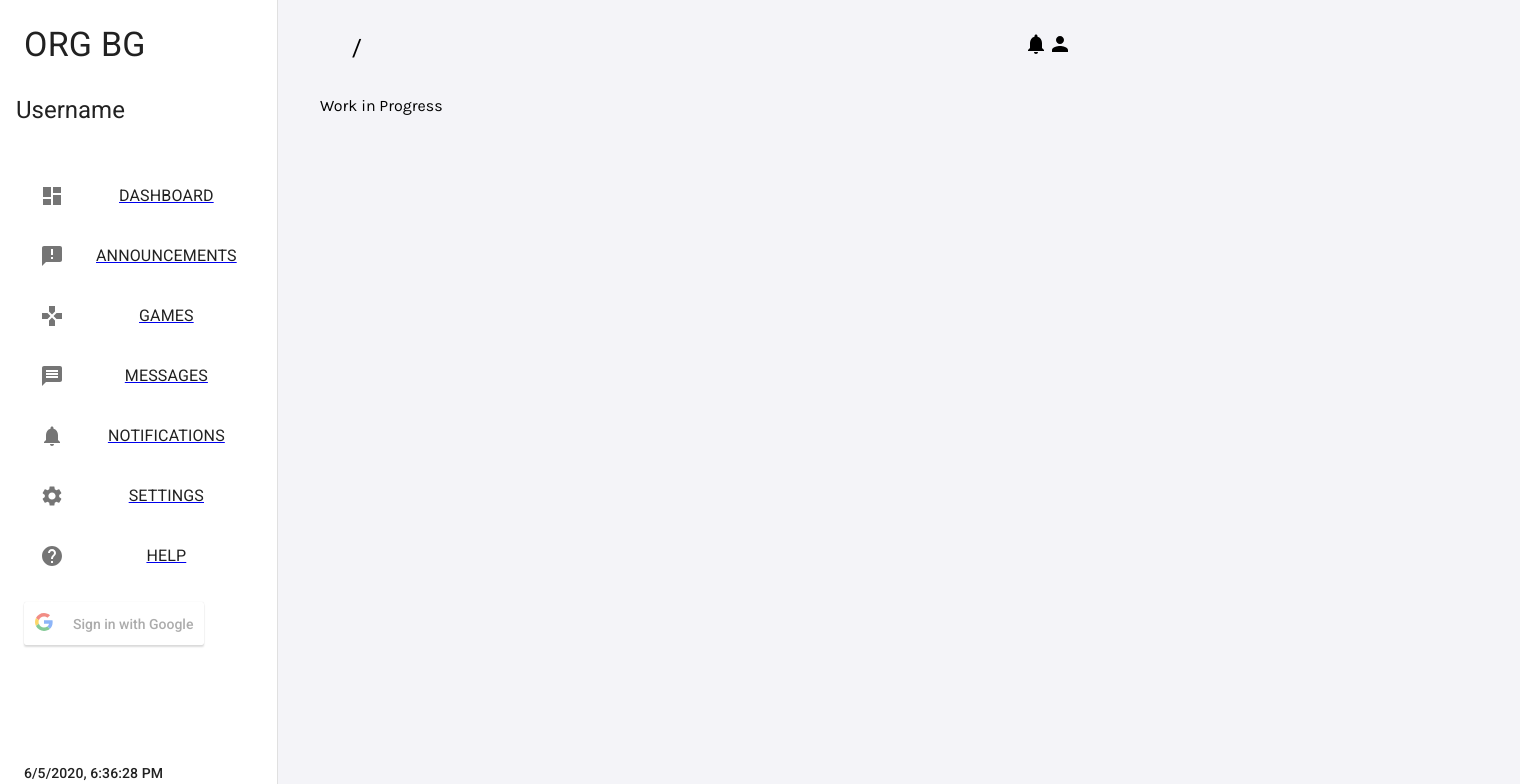
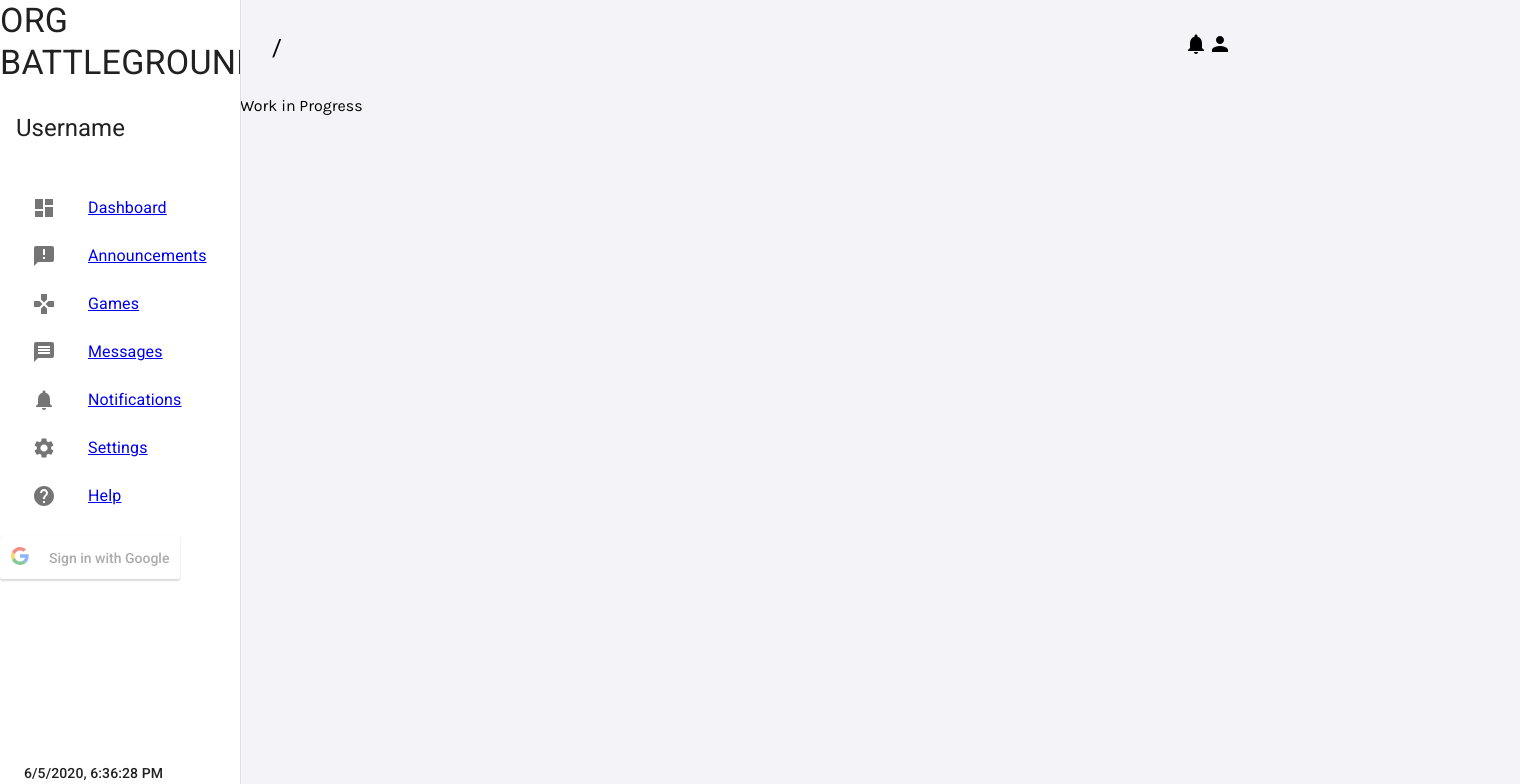
Before and after one commit to marvingay/org-battleground, a React (Create React App) app: page / in a window 1280 px wide. Shown: the top 784 px of the page, 1520 px wide, since content can reach past the window. Built offline with nearby package versions, Linux system fonts and the light colour scheme.

Commit message:
Fixed: Redundant Grid structure

```diff
--- a/src/App.scss
+++ b/src/App.scss
@@ -8,6 +8,13 @@ body {
   padding: 0;
   overflow-x: hidden;
 }
+
+@media (min-width: 960px) {
+  .Home {
+    margin-left: 240px;
+  }
+}
+
 #DateTime {
   position: absolute;
   bottom: 10px;
--- a/src/App.tsx
+++ b/src/App.tsx
@@ -1,6 +1,5 @@
 import React from 'react';
 import './App.scss';
-import { Grid } from '@material-ui/core';
 import Sidebar from './components/Sidebar';
 import Home from './components/Home';
 import { GlobalProvider } from './context/GlobalState';
@@ -8,10 +7,8 @@ import { GlobalProvider } from './context/GlobalState';
 const App: React.FC = () => {
   return (
     <GlobalProvider>
-      <Grid container spacing={0}>
-        <Sidebar />
-        <Home />
-      </Grid>
+      <Sidebar />
+      <Home />
     </GlobalProvider>
   );
 };
--- a/src/components/Home.tsx
+++ b/src/components/Home.tsx
@@ -11,7 +11,7 @@ const Home: React.FC = () => {
   const { state } = useContext(GlobalContext);
 
   return (
-    <Grid container item xs={12} md={9}>
+    <Grid className='Home' container>
       <TopNavBar />
       {state.showDisplayForm && <DisplayNameModal />}
       <Switch>
--- /dev/null
+++ b/src/components/Logo.tsx
@@ -0,0 +1,12 @@
+import React from 'react';
+import Typography from '@material-ui/core/Typography';
+
+const Logo: React.FC = () => {
+  return (
+    <Typography variant='h4' gutterBottom>
+      ORG BATTLEGROUND
+    </Typography>
+  );
+};
+
+export default Logo;
--- a/src/components/NavItem.tsx
+++ b/src/components/NavItem.tsx
@@ -1,11 +1,6 @@
 import React from 'react';
-import {
-  Button,
-  ListItem,
-  ListItemIcon,
-  ListItemText,
-} from '@material-ui/core';
-import { NavLink as RouterLink } from 'react-router-dom';
+import { ListItem, ListItemIcon, ListItemText } from '@material-ui/core';
+import { NavLink } from 'react-router-dom';
 
 const NavItem: React.FC<{ text: string; icon: JSX.Element }> = ({
   text,
@@ -16,14 +11,12 @@ const NavItem: React.FC<{ text: string; icon: JSX.Element }> = ({
     return txt.toLowerCase();
   };
   return (
-    <RouterLink to={linkName(text)}>
-      <ListItem>
-        <Button fullWidth>
-          <ListItemIcon>{icon}</ListItemIcon>
-          <ListItemText>{text}</ListItemText>
-        </Button>
+    <NavLink to={linkName(text)}>
+      <ListItem button>
+        <ListItemIcon>{icon}</ListItemIcon>
+        <ListItemText>{text}</ListItemText>
       </ListItem>
-    </RouterLink>
+    </NavLink>
   );
 };
 
--- a/src/components/Sidebar.tsx
+++ b/src/components/Sidebar.tsx
@@ -8,6 +8,7 @@ import {
   List,
   Typography,
 } from '@material-ui/core';
+import Logo from './Logo';
 import NavItem from './NavItem';
 import DateTime from './DateTime';
 import GoogleButton from './GoogleButton';
@@ -17,6 +18,13 @@ const useStyles = makeStyles((theme) => ({
   logo: {
     marginTop: theme.spacing(3),
     marginLeft: theme.spacing(0),
+  },
+  drawer: {
+    width: 240,
+  },
+  drawerPaper: {
+    width: 240,
+    overflowX: 'hidden',
   },
   user: {
     padding: theme.spacing(2),
@@ -28,16 +36,17 @@ const useStyles = makeStyles((theme) => ({
 
 const Sidebar = () => {
   const classes = useStyles();
+
   return (
     <Hidden smDown>
       <Grid item md={3}>
-        <Drawer open variant='permanent'>
-          <Container className={classes.logo}>
-            <Typography variant='h4' gutterBottom>
-              ORG BG
-            </Typography>
-          </Container>
-
+        <Drawer
+          className={classes.drawer}
+          classes={{ paper: classes.drawerPaper }}
+          variant='permanent'
+          open
+        >
+          <Logo />
           <Container className={classes.user}>
             <Typography variant='h5' display='block' gutterBottom>
               Username
@@ -53,9 +62,7 @@ const Sidebar = () => {
               />
             ))}
           </List>
-          <Container>
-            <GoogleButton />
-          </Container>
+          <GoogleButton />
           <Container id='DateTime'>
             <DateTime />
           </Container>
```
